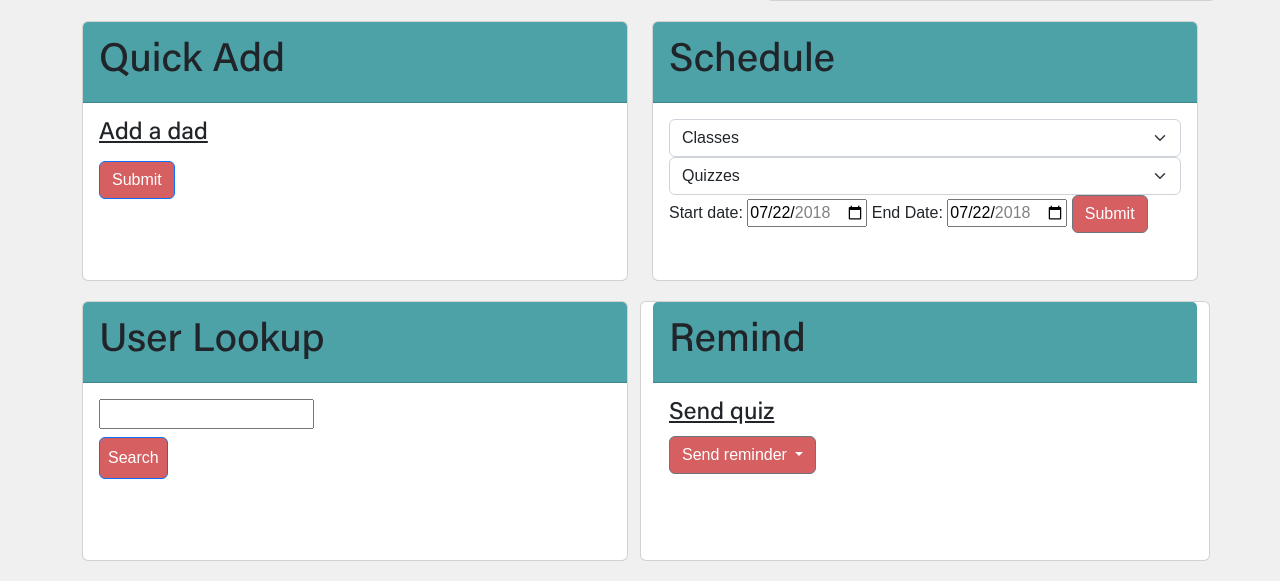
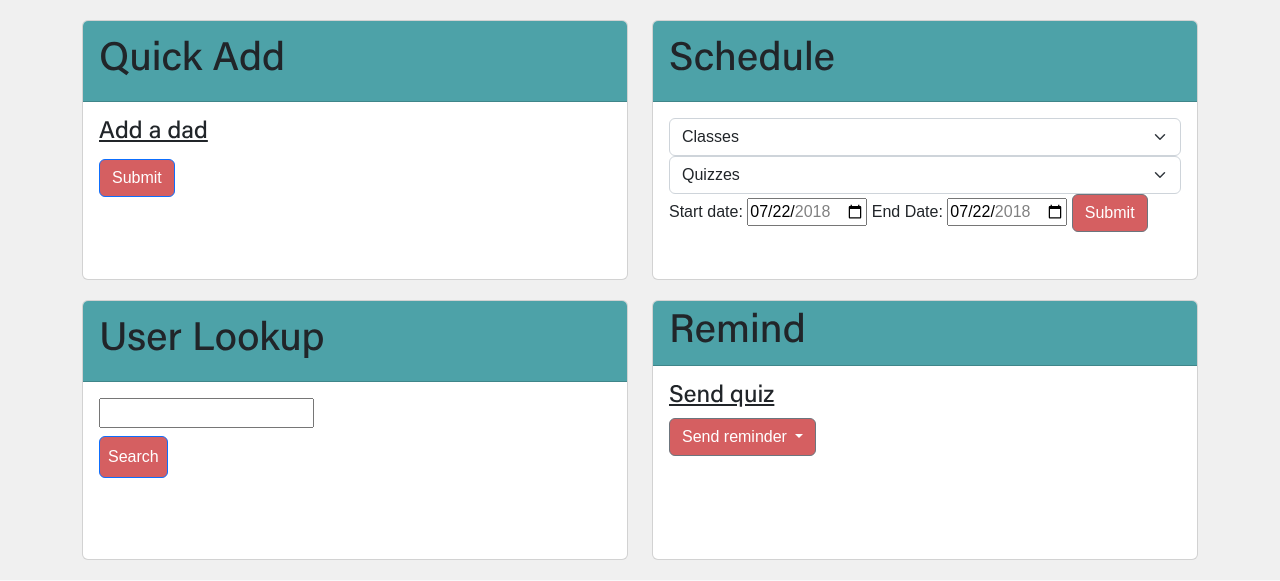
Before and after one commit to whettam/GoodDadAdmin, a PHP site: page / in a window 1280 px wide. Shown: the part 470-1051 px from the top of the page. After the commit the page ends 1030 px from the top, so only its background shows below. Run offline with PHP 8.4, Linux system fonts and the light colour scheme; a map, chart or similar area stays blank.

Commit message:
fixed row

```diff
--- a/modules/remindedit.php
+++ b/modules/remindedit.php
@@ -14,10 +14,10 @@
         })
     </script>
 
-<div class="row">
+
 
             <div class="card">
-                <h5 class="card-header bg-card-header card-header-font p-3">Remind</h5>
+                <h5 class="card-header bg-card-header card-header-font ">Remind</h5>
                 <div class="card-body">
                     <h5 class="card-title card-text-font text-underline">Send quiz</h5>
                     <p class="card-text"></p>
@@ -66,5 +66,3 @@
                     </div>
                 </div>
             </div>
-
-    </div>
--- a/styles.css
+++ b/styles.css
@@ -187,5 +187,9 @@ footer {
 .card{
     min-height: 260px;
     margin-bottom: 20px;
-    min-width: 450px;
+
 }
+
+.card-header{
+    min-width: 100px;
+}
```
